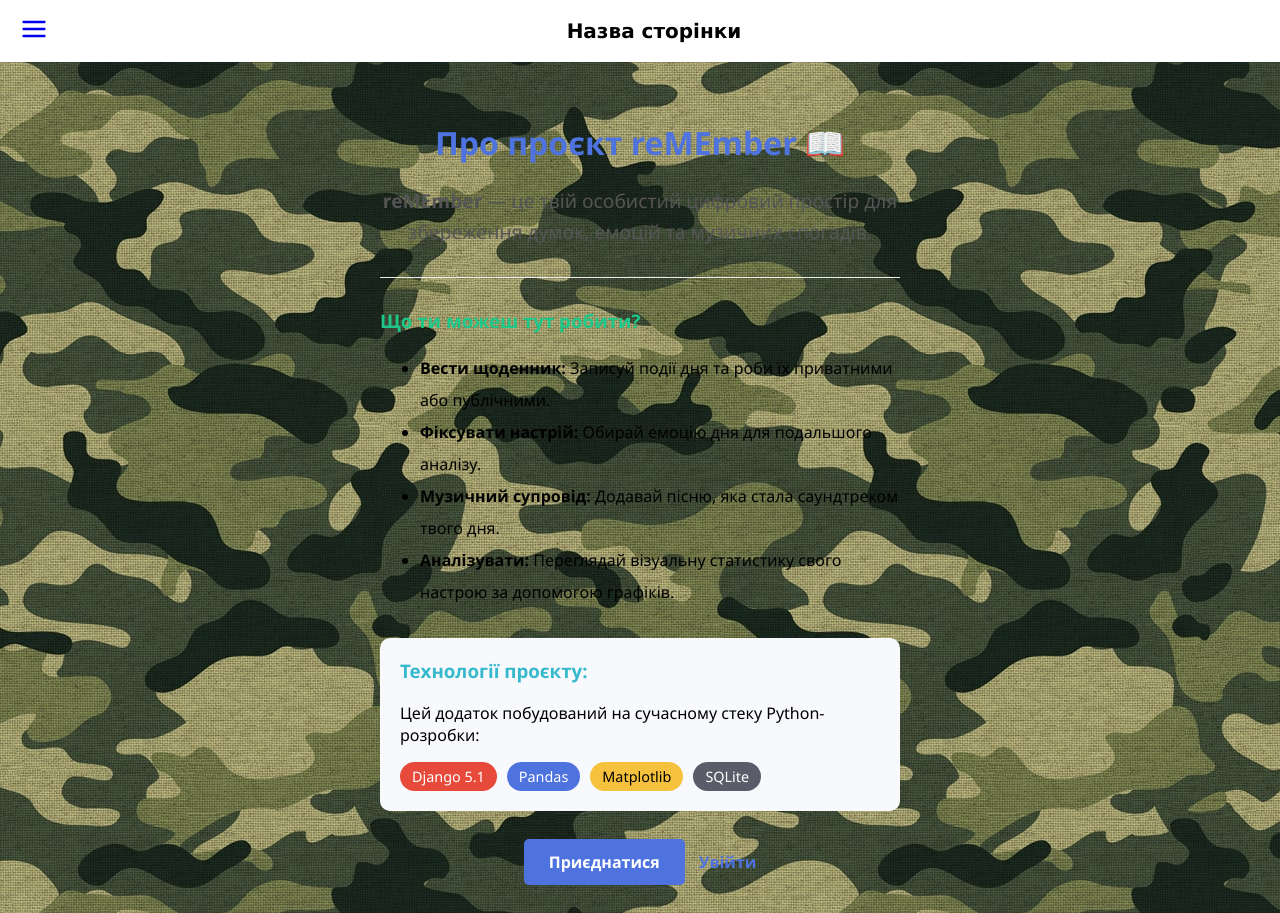
After one commit to MartaMartsiiash/reMEmber, a Django app: page /main in a window 1280 px wide. The commit adds this page. Run offline with Django 5.2, Linux system fonts and the light colour scheme.

Commit message:
Updated structure

```diff
--- a/reMEmber/diary/models.py
+++ b/reMEmber/diary/models.py
@@ -61,7 +61,7 @@ class Note(models.Model):
         blank=True,
         related_name='notes'
     )
-    text = models.TextField()
+    text = models.TextField(max_length=3000)
     mood = models.ForeignKey(
         Mood,
         on_delete=models.SET_NULL,
--- a/reMEmber/diary/urls.py
+++ b/reMEmber/diary/urls.py
@@ -8,6 +8,8 @@ from . import views
 
 
 urlpatterns = [
+    path('', views.root_redirect),
+    path('main', views.main, name='main'),
     path('notes/', views.notes_feed, name='notes'),
     path('note/<int:pk>/', views.note_detail, name='note_detail'),
     path('my-notes/', views.my_notes, name='my_notes'),
--- a/reMEmber/diary/views.py
+++ b/reMEmber/diary/views.py
@@ -14,6 +14,15 @@ import matplotlib.pyplot as plt
 import io
 import base64
 
+
+def root_redirect(request):
+    """
+    Redirects the root URL to the login page.
+    """
+    return redirect('main')
+
+def main(request):
+    return render(request, 'diary/main.html')
 
 @login_required
 def menu(request):
--- /dev/null
+++ b/reMEmber/templates/diary/main.html
@@ -0,0 +1,43 @@
+{% extends 'base_app.html' %}
+
+{% block content %}
+<div class="about-container" style="max-width: 800px; margin: 0 auto; padding: 20px; font-family: 'Segoe UI', Tahoma, Geneva, Verdana, sans-serif;">
+    <h1 style="color: #4e73df; text-align: center;">Про проєкт reMEmber 📖</h1>
+
+    <p style="font-size: 1.2rem; line-height: 1.6; text-align: center; color: #555;">
+        <strong>reMEmber</strong> — це твій особистий цифровий простір для збереження думок, емоцій та музичних спогадів.
+    </p>
+
+    <hr style="border: 0; border-top: 1px solid #eee; margin: 30px 0;">
+
+    <div class="features">
+        <h3 style="color: #1cc88a;">Що ти можеш тут робити?</h3>
+        <ul style="line-height: 2;">
+            <li><strong>Вести щоденник:</strong> Записуй події дня та роби їх приватними або публічними.</li>
+            <li><strong>Фіксувати настрій:</strong> Обирай емоцію дня для подальшого аналізу.</li>
+            <li><strong>Музичний супровід:</strong> Додавай пісню, яка стала саундтреком твого дня.</li>
+            <li><strong>Аналізувати:</strong> Переглядай візуальну статистику свого настрою за допомогою графіків.</li>
+        </ul>
+    </div>
+
+    <div class="tech-stack" style="background-color: #f8f9fc; padding: 20px; border-radius: 10px; margin-top: 30px;">
+        <h3 style="color: #36b9cc; margin-top: 0;">Технології проєкту:</h3>
+        <p>Цей додаток побудований на сучасному стеку Python-розробки:</p>
+        <div style="display: flex; gap: 10px; flex-wrap: wrap;">
+            <span style="background: #e74a3b; color: white; padding: 5px 12px; border-radius: 20px; font-size: 0.9rem;">Django 5.1</span>
+            <span style="background: #4e73df; color: white; padding: 5px 12px; border-radius: 20px; font-size: 0.9rem;">Pandas</span>
+            <span style="background: #f6c23e; color: black; padding: 5px 12px; border-radius: 20px; font-size: 0.9rem;">Matplotlib</span>
+            <span style="background: #5a5c69; color: white; padding: 5px 12px; border-radius: 20px; font-size: 0.9rem;">SQLite</span>
+        </div>
+    </div>
+
+    <div style="margin-top: 40px; text-align: center;">
+        {% if not user.is_authenticated %}
+            <a href="{% url 'signup' %}" style="background-color: #4e73df; color: white; padding: 12px 25px; text-decoration: none; border-radius: 5px; font-weight: bold; margin-right: 10px;">Приєднатися</a>
+            <a href="{% url 'log_in' %}" style="color: #4e73df; text-decoration: none; font-weight: bold;">Увійти</a>
+        {% else %}
+            <a href="{% url 'menu' %}" style="background-color: #1cc88a; color: white; padding: 12px 25px; text-decoration: none; border-radius: 5px; font-weight: bold;">До головного меню</a>
+        {% endif %}
+    </div>
+</div>
+{% endblock %}
--- a/reMEmber/templates/diary/menu.html
+++ b/reMEmber/templates/diary/menu.html
@@ -8,7 +8,7 @@
     <a href="{% url 'my_notes' %}" class="menu-item">Мої записи</a>
     <a href="{% url 'add_note' %}" class="menu-item">Створити запис</a>
     <a href="{% url 'search' %}" class="menu-item">Пошук та Цитати</a>
-    <a href="{% url 'songs' %}" class="menu-item">Мої пісні</a>
+    <a href="{% url 'songs' %}" class="menu-item">Пісні</a>
     <a href="{% url 'statistics' %}" class="menu-item">Статистика</a>
     <a href="{% url 'profile' %}" class="menu-item">Мій профіль</a>
 </div>
--- a/reMEmber/users/urls.py
+++ b/reMEmber/users/urls.py
@@ -7,7 +7,6 @@ from django.urls import path
 from . import views
 
 urlpatterns = [
-    path('', views.root_redirect),
     path('signup/', views.signup, name='signup'),
     path('login/', views.log_in, name='log_in'),
     path('profile/', views.profile, name='profile'),
--- a/reMEmber/users/views.py
+++ b/reMEmber/users/views.py
@@ -9,12 +9,6 @@ from django.contrib.auth.forms import AuthenticationForm
 from .forms import SignUpForm, ProfileForm
 from django.contrib.auth.decorators import login_required
 
-
-def root_redirect(request):
-    """
-    Redirects the root URL to the login page.
-    """
-    return redirect('log_in')
 
 def signup(request):
     """
```
Also changed, not shown: reMEmber/db.sqlite3, reMEmber/diary/migrations/0005_alter_note_text.py (added).
